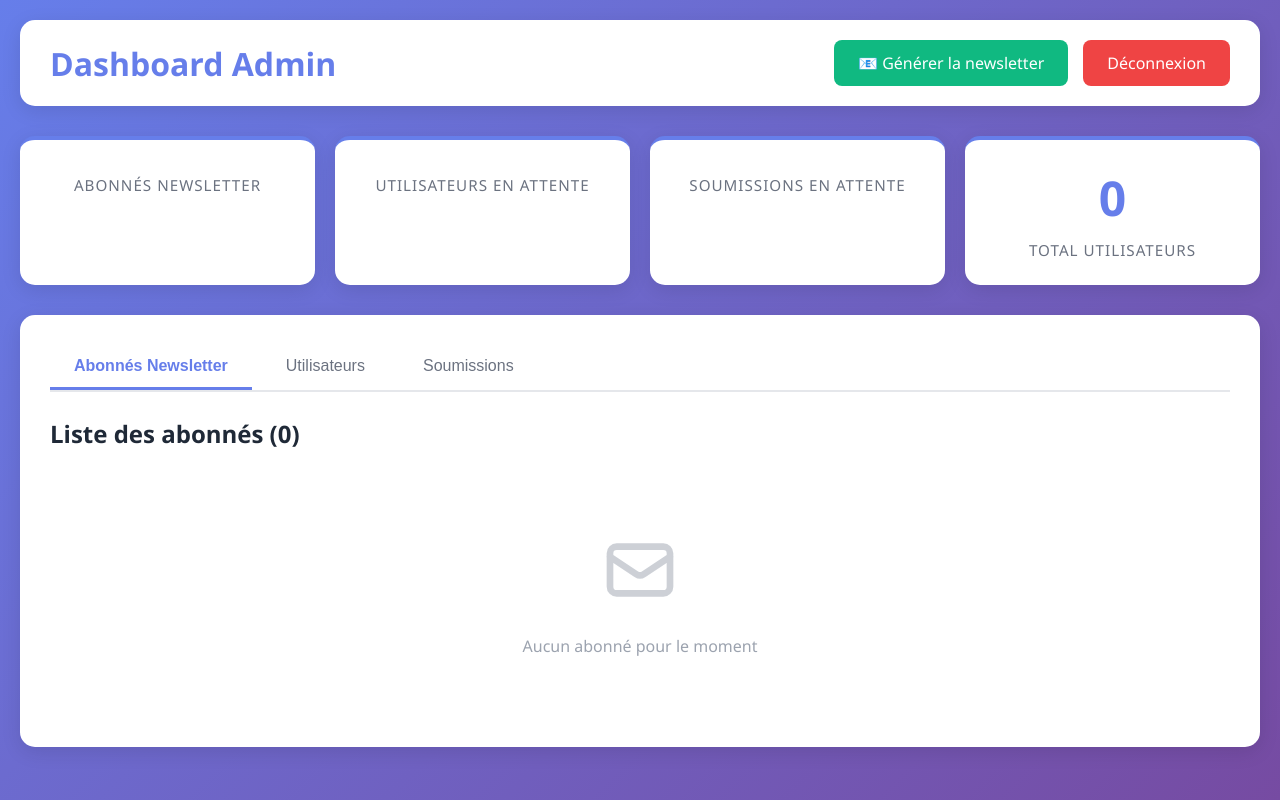
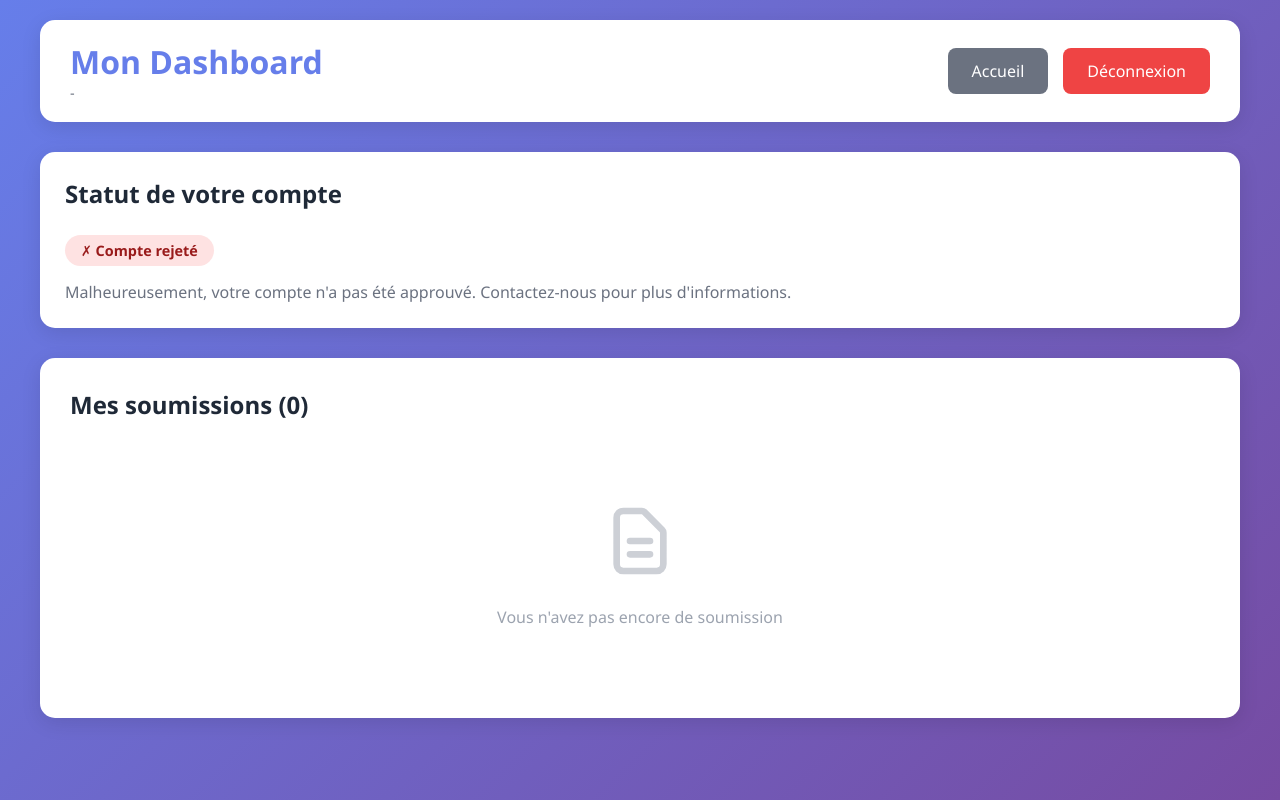
Before and after one commit to Foufou536/projet, a Flask app: template templates/auth/dashboard.html in a window 1280 px wide. Run offline with Flask 3, Linux system fonts and the light colour scheme; the template is opened without the code that fills it, so the values that code supplies are empty; some libraries are stand-ins or nearby versions.

Commit message:
Ajout du code auth dashboard et supresion de l'image en haut du fichier a propos

```diff
--- a/templates/apropos.html
+++ b/templates/apropos.html
@@ -359,10 +359,6 @@
   <div class="content">
     <h2>À propos de ce projet</h2>
 
-    <div class="banner-wrapper">
-      <img src="/static/La Newsletter d'Aurillac en paysage.png" alt="Newsletter locale" class="banner">
-    </div>
-
     <p class="fade-in">
       Je suis un jeune lycéen passionné par les projets innovants et ce site fait partie d'un projet que je réalise dans le cadre de mon baccalauréat. Depuis toujours, j'aime créer, imaginer, développer des idées.
     </p>
--- a/templates/auth/dashboard.html
+++ b/templates/auth/dashboard.html
@@ -3,7 +3,7 @@
 <head>
     <meta charset="UTF-8">
     <meta name="viewport" content="width=device-width, initial-scale=1.0">
-    <title>Dashboard Admi n - La Newsletter Aurillac</title>
+    <title>Mon Dashboard - La Newsletter Aurillac</title>
     <style>
         * {
             margin: 0;
@@ -19,7 +19,7 @@
         }
 
         .container {
-            max-width: 1400px;
+            max-width: 1200px;
             margin: 0 auto;
         }
 
@@ -37,6 +37,11 @@
         h1 {
             color: #667eea;
             font-size: 2em;
+        }
+
+        .user-info {
+            color: #6b7280;
+            font-size: 0.9em;
         }
 
         .header-buttons {
@@ -65,6 +70,15 @@
             transform: translateY(-2px);
         }
 
+        .btn-secondary {
+            background: #6b7280;
+            color: white;
+        }
+
+        .btn-secondary:hover {
+            background: #4b5563;
+        }
+
         .btn-danger {
             background: #ef4444;
             color: white;
@@ -80,135 +94,50 @@
         }
 
         .alert {
-            background: #d1fae5;
-            border-left: 4px solid #10b981;
             padding: 15px 20px;
             border-radius: 8px;
             margin-bottom: 25px;
+        }
+
+        .alert-success {
+            background: #d1fae5;
+            border-left: 4px solid #10b981;
             color: #065f46;
         }
 
-        .alert-success:before {
-            content: "✓ ";
-            font-weight: bold;
+        .alert-warning {
+            background: #fef3c7;
+            border-left: 4px solid #f59e0b;
+            color: #92400e;
         }
 
-        .stats-grid {
-            display: grid;
-            grid-template-columns: repeat(auto-fit, minmax(250px, 1fr));
-            gap: 20px;
-            margin-bottom: 30px;
+        .alert-error {
+            background: #fee2e2;
+            border-left: 4px solid #ef4444;
+            color: #991b1b;
         }
 
-        .stat-card {
+        .status-card {
             background: white;
             padding: 25px;
-            border-radius: 15px;
-            box-shadow: 0 5px 20px rgba(0,0,0,0.1);
-            text-align: center;
-            border-top: 4px solid #667eea;
-            transition: transform 0.3s;
-        }
-
-        .stat-card:hover {
-            transform: translateY(-5px);
-        }
-
-        .stat-number {
-            font-size: 3em;
-            font-weight: bold;
-            color: #667eea;
-            margin-bottom: 10px;
-        }
-
-        .stat-label {
-            color: #6b7280;
-            font-size: 0.95em;
-            text-transform: uppercase;
-            letter-spacing: 1px;
-        }
-
-        .content-card {
-            background: white;
-            padding: 30px;
             border-radius: 15px;
             box-shadow: 0 5px 20px rgba(0,0,0,0.1);
             margin-bottom: 30px;
         }
 
-        .tabs {
-            display: flex;
-            gap: 10px;
-            margin-bottom: 25px;
-            border-bottom: 2px solid #e5e7eb;
-        }
-
-        .tab {
-            padding: 12px 24px;
-            background: none;
-            border: none;
-            font-size: 1em;
-            cursor: pointer;
-            color: #6b7280;
-            border-bottom: 3px solid transparent;
-            transition: all 0.3s;
-        }
-
-        .tab.active {
-            color: #667eea;
-            border-bottom-color: #667eea;
-            font-weight: 600;
-        }
-
-        .tab-content {
-            display: none;
-        }
-
-        .tab-content.active {
-            display: block;
-        }
-
-        h2 {
+        .status-card h2 {
             color: #1f2937;
-            margin-bottom: 20px;
+            margin-bottom: 15px;
             font-size: 1.5em;
-        }
-
-        table {
-            width: 100%;
-            border-collapse: collapse;
-            margin-top: 20px;
-        }
-
-        thead {
-            background: #f9fafb;
-        }
-
-        th {
-            padding: 15px;
-            text-align: left;
-            color: #6b7280;
-            font-weight: 600;
-            text-transform: uppercase;
-            font-size: 0.85em;
-            letter-spacing: 0.5px;
-        }
-
-        td {
-            padding: 15px;
-            border-bottom: 1px solid #e5e7eb;
-        }
-
-        tbody tr:hover {
-            background: #f9fafb;
         }
 
         .badge {
             display: inline-block;
-            padding: 4px 12px;
-            border-radius: 12px;
-            font-size: 0.85em;
+            padding: 6px 16px;
+            border-radius: 20px;
+            font-size: 0.9em;
             font-weight: 600;
+            margin-top: 10px;
         }
 
         .badge-pending {
@@ -226,6 +155,76 @@
             color: #991b1b;
         }
 
+        .submissions-section {
+            background: white;
+            padding: 30px;
+            border-radius: 15px;
+            box-shadow: 0 5px 20px rgba(0,0,0,0.1);
+        }
+
+        .submissions-section h2 {
+            color: #1f2937;
+            margin-bottom: 20px;
+            font-size: 1.5em;
+        }
+
+        .submission-card {
+            border: 2px solid #e5e7eb;
+            border-radius: 12px;
+            padding: 20px;
+            margin-bottom: 20px;
+            transition: all 0.3s;
+        }
+
+        .submission-card:hover {
+            border-color: #667eea;
+            box-shadow: 0 3px 15px rgba(102, 126, 234, 0.2);
+        }
+
+        .submission-header {
+            display: flex;
+            justify-content: space-between;
+            align-items: start;
+            margin-bottom: 15px;
+        }
+
+        .submission-title {
+            font-size: 1.3em;
+            font-weight: bold;
+            color: #1f2937;
+            margin-bottom: 5px;
+        }
+
+        .submission-category {
+            display: inline-block;
+            padding: 4px 12px;
+            background: #667eea;
+            color: white;
+            border-radius: 12px;
+            font-size: 0.8em;
+            text-transform: uppercase;
+            letter-spacing: 0.5px;
+        }
+
+        .submission-description {
+            color: #6b7280;
+            line-height: 1.6;
+            margin-bottom: 15px;
+        }
+
+        .submission-meta {
+            display: flex;
+            gap: 20px;
+            color: #9ca3af;
+            font-size: 0.9em;
+            margin-bottom: 15px;
+        }
+
+        .submission-actions {
+            display: flex;
+            gap: 10px;
+        }
+
         .empty-state {
             text-align: center;
             padding: 60px 20px;
@@ -239,27 +238,20 @@
             opacity: 0.5;
         }
 
-        form {
-            display: inline;
-        }
-
         @media (max-width: 768px) {
-            .stats-grid {
-                grid-template-columns: 1fr;
-            }
-
             header {
                 flex-direction: column;
                 gap: 15px;
                 text-align: center;
             }
 
-            table {
-                font-size: 0.9em;
+            .submission-header {
+                flex-direction: column;
+                gap: 10px;
             }
 
-            th, td {
-                padding: 10px;
+            .submission-actions {
+                flex-direction: column;
             }
         }
     </style>
@@ -267,14 +259,13 @@
 <body>
     <div class="container">
         <header>
-            <h1>Dashboard Admin</h1>
+            <div>
+                <h1>Mon Dashboard</h1>
+                <div class="user-info">{{ user.company_name }} - {{ user.email }}</div>
+            </div>
             <div class="header-buttons">
-                <a href="{{ url_for('generate_newsletter') }}" class="btn btn-primary">
-                    📧 Générer la newsletter
-                </a>
-                <a href="{{ url_for('admin_logout') }}" class="btn btn-danger">
-                    Déconnexion
-                </a>
+                <a href="{{ url_for('index') }}" class="btn btn-secondary">Accueil</a>
+                <a href="{{ url_for('user_logout') }}" class="btn btn-danger">Déconnexion</a>
             </div>
         </header>
 
@@ -288,199 +279,89 @@
             {% endif %}
         {% endwith %}
 
-        <div class="stats-grid">
-            <div class="stat-card">
-                <div class="stat-number">{{ stats.subscriber_count }}</div>
-                <div class="stat-label">Abonnés Newsletter</div>
-            </div>
-            <div class="stat-card">
-                <div class="stat-number">{{ stats.pending_users }}</div>
-                <div class="stat-label">Utilisateurs en attente</div>
-            </div>
-            <div class="stat-card">
-                <div class="stat-number">{{ stats.pending_submissions }}</div>
-                <div class="stat-label">Soumissions en attente</div>
-            </div>
-            <div class="stat-card">
-                <div class="stat-number">{{ users|length }}</div>
-                <div class="stat-label">Total utilisateurs</div>
-            </div>
+        <div class="status-card">
+            <h2>Statut de votre compte</h2>
+            <p>
+                {% if user.status == 'pending' %}
+                    <span class="badge badge-pending">⏳ En attente d'approbation</span>
+                    <p style="color: #6b7280; margin-top: 15px;">Votre compte est en cours de vérification. Vous pourrez soumettre des articles une fois votre compte approuvé par notre équipe.</p>
+                {% elif user.status == 'approved' %}
+                    <span class="badge badge-approved">✓ Compte approuvé</span>
+                    <p style="color: #6b7280; margin-top: 15px;">Votre compte est actif ! Vous pouvez maintenant soumettre des articles pour la newsletter.</p>
+                    <a href="{{ url_for('submit_newsletter') }}" class="btn btn-primary" style="margin-top: 15px;">
+                        ✍️ Soumettre un article
+                    </a>
+                {% else %}
+                    <span class="badge badge-rejected">✗ Compte rejeté</span>
+                    <p style="color: #6b7280; margin-top: 15px;">Malheureusement, votre compte n'a pas été approuvé. Contactez-nous pour plus d'informations.</p>
+                {% endif %}
+            </p>
         </div>
 
-        <div class="content-card">
-            <div class="tabs">
-                <button class="tab active" onclick="switchTab(event, 'subscribers')">Abonnés Newsletter</button>
-                <button class="tab" onclick="switchTab(event, 'users')">Utilisateurs</button>
-                <button class="tab" onclick="switchTab(event, 'submissions')">Soumissions</button>
+        <div class="submissions-section">
+            <h2>Mes soumissions ({{ submissions|length }})</h2>
+
+            {% if submissions %}
+                {% for submission in submissions %}
+                <div class="submission-card">
+                    <div class="submission-header">
+                        <div>
+                            <div class="submission-title">{{ submission.title }}</div>
+                            <span class="submission-category">{{ submission.category }}</span>
                         </div>
-
-            <!-- Onglet Abonnés -->
-            <div id="subscribers" class="tab-content active">
-                <h2>Liste des abonnés ({{ subscribers|length }})</h2>
-
-                {% if subscribers %}
-                    <table>
-                        <thead>
-                            <tr>
-                                <th>Email</th>
-                                <th style="text-align: center;">Actions</th>
-                            </tr>
-                        </thead>
-                        <tbody>
-                            {% for email in subscribers %}
-                            <tr>
-                                <td>{{ email }}</td>
-                                <td style="text-align: center;">
-                                    <form method="POST" action="{{ url_for('delete_subscriber', email=email) }}" onsubmit="return confirm('Êtes-vous sûr de vouloir supprimer cet abonné ?');">
-                                        <button type="submit" class="btn btn-danger btn-small">Supprimer</button>
-                                    </form>
-                                </td>
-                            </tr>
-                            {% endfor %}
-                        </tbody>
-                    </table>
-                {% else %}
-                    <div class="empty-state">
-                        <svg fill="none" stroke="currentColor" viewBox="0 0 24 24">
-                            <path stroke-linecap="round" stroke-linejoin="round" stroke-width="2" d="M3 8l7.89 5.26a2 2 0 002.22 0L21 8M5 19h14a2 2 0 002-2V7a2 2 0 00-2-2H5a2 2 0 00-2 2v10a2 2 0 002 2z"></path>
-                        </svg>
-                        <p>Aucun abonné pour le moment</p>
-                    </div>
-                {% endif %}
-            </div>
-
-            <!-- Onglet Utilisateurs -->
-            <div id="users" class="tab-content">
-                <h2>Liste des utilisateurs inscrits</h2>
-
-                {% if users %}
-                    <table>
-                        <thead>
-                            <tr>
-                                <th>Email</th>
-                                <th>Entreprise</th>
-                                <th>Téléphone</th>
-                                <th>Statut</th>
-                                <th>Soumissions</th>
-                                <th style="text-align: center;">Actions</th>
-                            </tr>
-                        </thead>
-                        <tbody>
-                            {% for user in users %}
-                            <tr>
-                                <td>{{ user.email }}</td>
-                                <td>{{ user.company_name }}</td>
-                                <td>{{ user.phone or '-' }}</td>
-                                <td>
-                                    {% if user.status == 'pending' %}
+                        <div>
+                            {% if submission.status == 'pending' %}
                                 <span class="badge badge-pending">En attente</span>
-                                    {% elif user.status == 'approved' %}
+                            {% elif submission.status == 'approved' %}
                                 <span class="badge badge-approved">Approuvé</span>
                             {% else %}
                                 <span class="badge badge-rejected">Rejeté</span>
                             {% endif %}
-                                </td>
-                                <td>{{ user.submission_count }}</td>
-                                <td style="text-align: center;">
-                                    {% if user.status == 'pending' %}
-                                        <form method="POST" action="{{ url_for('approve_user', user_id=user.id) }}" style="display: inline;">
-                                            <button type="submit" class="btn btn-primary btn-small">Approuver</button>
-                                        </form>
-                                        <form method="POST" action="{{ url_for('reject_user', user_id=user.id) }}" style="display: inline;">
-                                            <button type="submit" class="btn btn-danger btn-small">Rejeter</button>
-                                        </form>
-                                    {% else %}
-                                        <span style="color: #9ca3af;">-</span>
+                        </div>
+                    </div>
+
+                    <div class="submission-description">
+                        {{ submission.description }}
+                    </div>
+
+                    <div class="submission-meta">
+                        <span>📅 {{ submission.created_at.strftime('%d/%m/%Y à %H:%M') if submission.created_at else 'Date inconnue' }}</span>
+                        {% if submission.image_url %}
+                            <span>🖼️ Image incluse</span>
                         {% endif %}
-                                </td>
-                            </tr>
-                            {% endfor %}
-                        </tbody>
-                    </table>
-                {% else %}
-                    <div class="empty-state">
-                        <svg fill="none" stroke="currentColor" viewBox="0 0 24 24">
-                            <path stroke-linecap="round" stroke-linejoin="round" stroke-width="2" d="M12 4.354a4 4 0 110 5.292M15 21H3v-1a6 6 0 0112 0v1zm0 0h6v-1a6 6 0 00-9-5.197M13 7a4 4 0 11-8 0 4 4 0 018 0z"></path>
-                        </svg>
-                        <p>Aucun utilisateur inscrit</p>
-                    </div>
+                        {% if submission.link_url %}
+                            <span>🔗 Lien inclus</span>
                         {% endif %}
                     </div>
 
-            <!-- Onglet Soumissions -->
-            <div id="submissions" class="tab-content">
-                <h2>Liste des soumissions</h2>
-
-                {% if submissions %}
-                    <table>
-                        <thead>
-                            <tr>
-                                <th>Titre</th>
-                                <th>Entreprise</th>
-                                <th>Catégorie</th>
-                                <th>Statut</th>
-                                <th>Date</th>
-                                <th style="text-align: center;">Actions</th>
-                            </tr>
-                        </thead>
-                        <tbody>
-                            {% for sub in submissions %}
-                            <tr>
-                                <td><strong>{{ sub.title }}</strong></td>
-                                <td>{{ sub.company_name }}</td>
-                                <td>{{ sub.category }}</td>
-                                <td>
-                                    {% if sub.status == 'pending' %}
-                                        <span class="badge badge-pending">En attente</span>
-                                    {% elif sub.status == 'approved' %}
-                                        <span class="badge badge-approved">Approuvé</span>
-                                    {% else %}
-                                        <span class="badge badge-rejected">Rejeté</span>
+                    <div class="submission-actions">
+                        {% if submission.status == 'pending' %}
+                            <a href="{{ url_for('edit_submission', submission_id=submission.id) }}" class="btn btn-secondary btn-small">
+                                ✏️ Modifier
+                            </a>
                         {% endif %}
-                                </td>
-                                <td>{{ sub.created_at.strftime('%d/%m/%Y') if sub.created_at else '-' }}</td>
-                                <td style="text-align: center;">
-                                    {% if sub.status == 'pending' %}
-                                        <form method="POST" action="{{ url_for('approve_submission', submission_id=sub.id) }}" style="display: inline;">
-                                            <button type="submit" class="btn btn-primary btn-small">Approuver</button>
+                        <form method="POST" action="{{ url_for('delete_submission', submission_id=submission.id) }}" style="display: inline;" onsubmit="return confirm('Êtes-vous sûr de vouloir supprimer cette soumission ?');">
+                            <button type="submit" class="btn btn-danger btn-small">
+                                🗑️ Supprimer
+                            </button>
                         </form>
-                                        <form method="POST" action="{{ url_for('reject_submission', submission_id=sub.id) }}" style="display: inline;">
-                                            <button type="submit" class="btn btn-danger btn-small">Rejeter</button>
-                                        </form>
-                                    {% else %}
-                                        <span style="color: #9ca3af;">-</span>
-                                    {% endif %}
-                                </td>
-                            </tr>
+                    </div>
+                </div>
                 {% endfor %}
-                        </tbody>
-                    </table>
             {% else %}
                 <div class="empty-state">
                     <svg fill="none" stroke="currentColor" viewBox="0 0 24 24">
                         <path stroke-linecap="round" stroke-linejoin="round" stroke-width="2" d="M9 12h6m-6 4h6m2 5H7a2 2 0 01-2-2V5a2 2 0 012-2h5.586a1 1 0 01.707.293l5.414 5.414a1 1 0 01.293.707V19a2 2 0 01-2 2z"></path>
                     </svg>
-                        <p>Aucune soumission pour le moment</p>
+                    <p>Vous n'avez pas encore de soumission</p>
+                    {% if user.status == 'approved' %}
+                        <a href="{{ url_for('submit_newsletter') }}" class="btn btn-primary" style="margin-top: 20px;">
+                            ✍️ Créer ma première soumission
+                        </a>
+                    {% endif %}
                 </div>
             {% endif %}
         </div>
     </div>
-    </div>
-
-    <script>
-        function switchTab(event, tabName) {
-            // Masquer tous les contenus
-            const contents = document.querySelectorAll('.tab-content');
-            contents.forEach(content => content.classList.remove('active'));
-
-            // Désactiver tous les onglets
-            const tabs = document.querySelectorAll('.tab');
-            tabs.forEach(tab => tab.classList.remove('active'));
-
-            // Activer l'onglet cliqué et son contenu
-            event.currentTarget.classList.add('active');
-            document.getElementById(tabName).classList.add('active');
-        }
-    </script>
 </body>
 </html>
```
Lines whose indentation alone changed are shown as unchanged.
